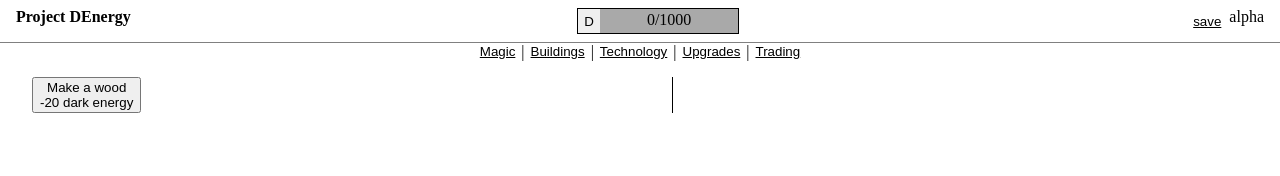
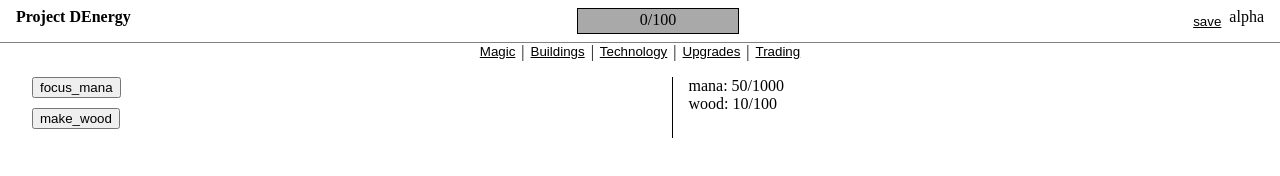
Before and after one commit to iggy228/project-denergy, a website built with Parcel: page index.html in a window 1280 px wide. Shown: the top 176 px of the page. Built offline with nearby package versions, Linux system fonts and the light colour scheme.

Commit message:
[I] [] Make magic window actions object.

```diff
--- a/index.html
+++ b/index.html
@@ -12,10 +12,9 @@
     <header>
       <h1>Project DEnergy</h1>
       <div class="dark-energy-bar">
-        <button id="dark-energy-button">D</button>
         <div id="dark-energy-bar" class="bar">
           <div class="progress"></div>
-          <span>0/1000</span>
+          <span>0/100</span>
         </div>
       </div>
       <div class="flex">
@@ -36,12 +35,7 @@
     </nav>
     <main class="flex w-100">
       <div class="flex-1 main-window">
-        <div id="magicView" class="hide">
-          <button id="make-wood-btn">
-            <p>Make a wood</p>
-            <p>-20 dark energy</p>
-          </button>
-        </div>
+        <div id="magicView" class="hide"></div>
         <div id="buildingsView" class="hide">
           <button id="hut-btn">
             <p></p>
--- a/src/app.ts
+++ b/src/app.ts
@@ -6,16 +6,16 @@ import { Buildings } from "./game-objects/buildings";
 import { ResourcesManager } from "./game-objects/resources-manager";
 import { Router } from "./routing/router";
 import { BuyButton } from "./ui/buy-button";
-import { DarkEnergyBar } from "./ui/dark-energy-bar";
 
 import $ from "jquery";
 import { ResourceWindow } from "./views/resource-window";
+import { MagicWindow } from "./views/magic-window";
+import { makeResourceString } from "./utils/utils";
 
 let resourceManager: ResourcesManager;
 let buildingsManager: BuildingsManager;
-let darkEnergyBar: DarkEnergyBar;
-let woodText: JQuery<HTMLElement>;
-let woodMakeButton: JQuery<HTMLButtonElement>;
+let resourceWindow: ResourceWindow;
+let magicWindow: MagicWindow;
 let router: Router;
 let hutBuyButton: BuyButton;
 
@@ -33,62 +33,45 @@ function init() {
   resourceManager.loadDataFromStorage();
   buildingsManager = new BuildingsManager(resourceManager);
 
-  new ResourceWindow(resourceManager);
-  // dark energy bar
+  resourceWindow = new ResourceWindow(resourceManager);
+  magicWindow = new MagicWindow();
 
   // save button
   const saveButton = $("#save-button");
   saveButton.on("click", () => resourceManager.saveDataToStorage());
 
-  // wood make button
-  woodMakeButton = $("#make-wood-btn");
-  const woodButton = woodMakeButton.get(0);
-  if (woodButton) {
-    woodButton.disabled =
-      resourceManager.resources["dark_energy"].value <
-      ResourceConstants.makeWoodBaseCost;
-  }
-  woodMakeButton.on("click", () => {
-    resourceManager.changeValueBy(
-      "dark_energy",
-      -ResourceConstants.makeWoodBaseCost
+  magicWindow.addHandlerToActionButton("focus_mana", (action) => {
+    resourceManager.changeValueBy("mana", 1);
+    resourceWindow.updateElement(
+      "mana",
+      makeResourceString(resourceManager.resources["mana"])
     );
-    resourceManager.changeValueBy("wood", ResourceConstants.makeWoodAddValue);
   });
-  resourceManager.addListener((resources) => {
-    if (woodButton) {
-      woodButton.disabled =
-        resources["dark_energy"].value < ResourceConstants.makeWoodBaseCost;
+  magicWindow.addHandlerToActionButton("make_wood", (action) => {
+    if (action.baseCost) {
+      if (resourceManager.resources["mana"].value >= action.baseCost["mana"]) {
+        resourceManager.changeValueBy("mana", -action.baseCost["mana"]);
+        resourceManager.changeValueBy("wood", 1);
+        resourceWindow.updateElemets({
+          wood: makeResourceString(resourceManager.resources["wood"]),
+          mana: makeResourceString(resourceManager.resources["mana"]),
+        });
+      }
     }
   });
 
-  // hut button
-  hutBuyButton = new BuyButton("#hut-btn", {
-    onClick: () => {
-      buildingsManager.addHut();
-      hutBuyButton.updateText(`Hut (${buildingsManager.hutsCount})`);
-      hutBuyButton.updatePriceText(
-        `${
-          Buildings.HUT.baseCost.wood *
-          Math.pow(Buildings.HUT.priceMultiplier, buildingsManager.hutsCount)
-        } wood`
-      );
-    },
-    text: "Hut",
-    priceText: `${
-      Buildings.HUT.baseCost.wood *
-      Math.pow(Buildings.HUT.priceMultiplier, buildingsManager.hutsCount)
-    } wood`,
-  });
   resourceManager.addListener((resources) => {
-    if (
-      resources["wood"].value <
-      Buildings.HUT.baseCost.wood *
-        Math.pow(Buildings.HUT.priceMultiplier, buildingsManager.hutsCount)
-    ) {
-      hutBuyButton.disable();
-    } else {
-      hutBuyButton.activate();
+    for (const [key, value] of Object.entries(magicWindow.magicActions)) {
+      if (value.baseCost) {
+        let disable = false;
+        for (const [name, price] of Object.entries(value.baseCost)) {
+          if (resourceManager.resources[name].value < price) {
+            disable = true;
+            break;
+          }
+        }
+        magicWindow.magicActionsElements[key].prop("disabled", disable);
+      }
     }
   });
 }
--- a/src/config/initial-resource-value.ts
+++ b/src/config/initial-resource-value.ts
@@ -1,16 +1,16 @@
 import { Resource } from "../types/resource";
 
 export const initialResourceValue: { [key: string]: Resource } = {
-  dark_energy: {
-    name: "dark_energy",
+  mana: {
+    name: "mana",
     value: 50,
     capacity: 1000,
     show: true,
-    color: "purple",
+    color: "blue",
   },
   wood: {
     name: "wood",
-    value: 0,
+    value: 10,
     capacity: 100,
     show: true,
     color: "brown",
--- /dev/null
+++ b/src/config/magic-window-actions.ts
@@ -0,0 +1,21 @@
+import { MagicAction } from "../types/magic-action";
+
+export const magicActionsConfig: { [key: string]: MagicAction } = {
+  focus_mana: {
+    name: "focus_mana",
+    show: true,
+    effects: {
+      energy: 1,
+    },
+  },
+  make_wood: {
+    name: "make_wood",
+    show: true,
+    baseCost: {
+      mana: 20,
+    },
+    effects: {
+      energy: 1,
+    },
+  },
+};
--- a/src/css/style.css
+++ b/src/css/style.css
@@ -37,6 +37,9 @@ main {
 }
 .show {
   display: block;
+}
+.mb-3 {
+  margin-bottom: 0.6rem;
 }
 /* button styles*/
 .text-button {
--- a/src/game-objects/resources-manager.ts
+++ b/src/game-objects/resources-manager.ts
@@ -2,29 +2,7 @@ import { initialResourceValue } from "../config/initial-resource-value";
 import { Resource } from "../types/resource";
 
 export class ResourcesManager {
-  resources: { [key: string]: Resource } = {
-    dark_energy: {
-      name: "dark_energy",
-      capacity: 1000,
-      value: 0,
-      show: true,
-      color: "purple",
-    },
-    wood: {
-      name: "wood",
-      capacity: 100,
-      value: 0,
-      show: false,
-      color: "brown",
-    },
-    people: {
-      name: "people",
-      capacity: 0,
-      value: 0,
-      show: false,
-      color: "gray",
-    },
-  };
+  resources: { [key: string]: Resource } = {};
   listeners: ((resources: { [key: string]: Resource }) => void)[] = [];
 
   constructor() {
--- /dev/null
+++ b/src/types/magic-action.ts
@@ -0,0 +1,10 @@
+export interface MagicAction {
+  name: string;
+  baseCost?: {
+    [key: string]: number;
+  };
+  effects?: {
+    [key: string]: any;
+  };
+  show?: boolean;
+}
--- /dev/null
+++ b/src/utils/utils.ts
@@ -0,0 +1,5 @@
+import { Resource } from "../types/resource";
+
+export const makeResourceString = (resource: Resource) => {
+  return `${resource.name}: ${resource.value}/${resource.capacity}`;
+};
--- /dev/null
+++ b/src/views/magic-window.ts
@@ -0,0 +1,33 @@
+import $ from "jquery";
+import { magicActionsConfig } from "../config/magic-window-actions";
+import { MagicAction } from "../types/magic-action";
+
+export class MagicWindow {
+  magicActions = magicActionsConfig;
+  magicActionsElements: { [key: string]: JQuery<HTMLElement> } = {};
+
+  constructor() {
+    for (const key in this.magicActions) {
+      this.magicActionsElements[key] = $(
+        `<button>${this.magicActions[key].name}</button>`
+      )
+        .addClass(this.magicActions[key].show ? "show" : "hide")
+        .addClass("mb-3");
+
+      $("#magicView").append(this.magicActionsElements[key]);
+    }
+  }
+
+  addHandlerToActionButton(
+    name: string,
+    handler: (action: MagicAction) => void
+  ) {
+    if (this.magicActionsElements[name]) {
+      this.magicActionsElements[name].on("click", () => {
+        handler(this.magicActions[name]);
+      });
+    } else {
+      console.warn(`Not found magic action with name: ${name}`);
+    }
+  }
+}
--- a/src/views/resource-window.ts
+++ b/src/views/resource-window.ts
@@ -8,10 +8,8 @@ export class ResourceWindow {
     for (const key in resourceManager.resources) {
       this.resourceElements[key] = $(
         `<p>${key}: ${resourceManager.resources[key].value}/${resourceManager.resources[key].capacity}</p>`
-      ).addClass("hide");
-      this.resourceElements[key] = $("#resource-window").append(
-        this.resourceElements[key]
-      );
+      ).addClass(resourceManager.resources[key].show ? "show" : "hide");
+      $("#resource-window").append(this.resourceElements[key]);
     }
   }
 
```
